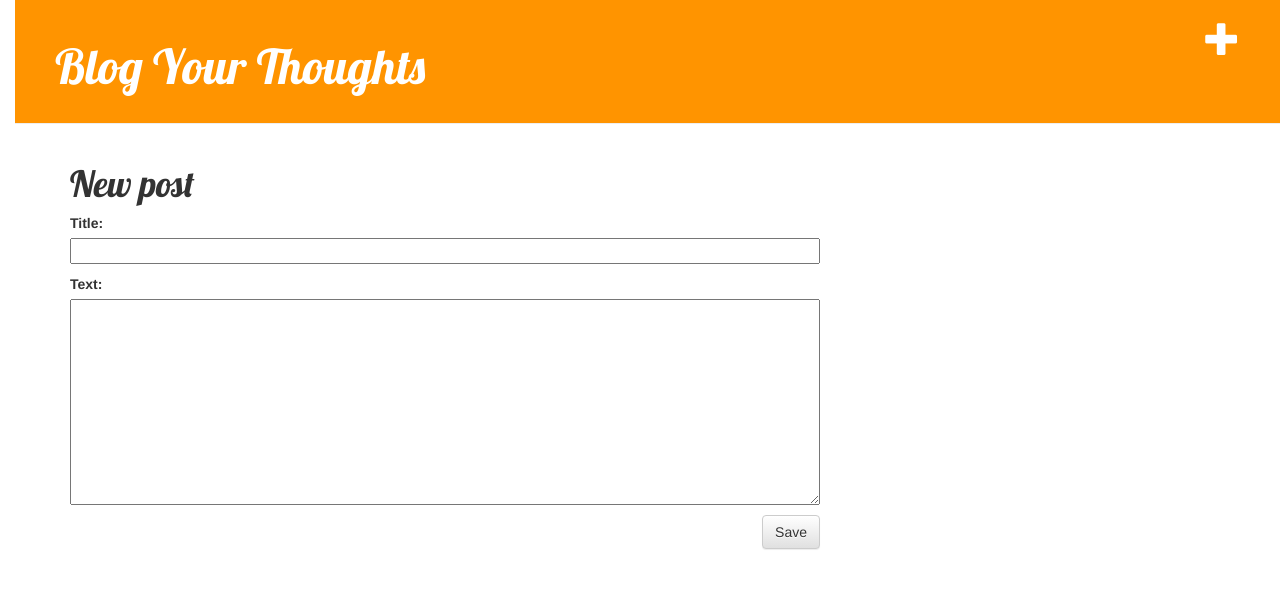
After one commit to divyanshkul/Blog, a Django app: template blog/templates/blog/post_edit.html in a window 1280 px wide. The commit adds this page. Shown: the top 589 px of the page. Run offline with Django 3.2, Linux system fonts and the light colour scheme; the template is opened without the code that fills it: values that come from a table or form of the project are taken from there, others are empty; parts of the project's set-up code (start-up, migrations or seed data) failed here and were passed over; some libraries are stand-ins or nearby versions.

Commit message:
Add your blog feature

```diff
--- /dev/null
+++ b/blog/forms.py
@@ -0,0 +1,9 @@
+from django import forms
+
+from .models import Post
+
+class PostForm(forms.ModelForm):
+
+    class Meta:
+        model = Post
+        fields = ('title', 'text',)
--- a/blog/templates/blog/base.html
+++ b/blog/templates/blog/base.html
@@ -1,18 +1,15 @@
 {% load staticfiles %}
-
-<!DOCTYPE html>
 <html>
     <head>
-	<title>Blog</title>
+        <title>Django Girls blog</title>
         <link rel="stylesheet" href="//maxcdn.bootstrapcdn.com/bootstrap/3.2.0/css/bootstrap.min.css">
         <link rel="stylesheet" href="//maxcdn.bootstrapcdn.com/bootstrap/3.2.0/css/bootstrap-theme.min.css">
+        <link href='//fonts.googleapis.com/css?family=Lobster&subset=latin,latin-ext' rel='stylesheet' type='text/css'>
         <link rel="stylesheet" href="{% static 'css/blog.css' %}">
-    <link href="//fonts.googleapis.com/css?family=Lobster&subset=latin,latin-ext" rel="stylesheet" type="text/css">
-
     </head>
     <body>
-<body>
         <div class="page-header">
+            <a href="{% url 'post_new' %}" class="top-menu"><span class="glyphicon glyphicon-plus"></span></a>
             <h1><a href="/">Blog Your Thoughts</a></h1>
         </div>
         <div class="content container">
--- a/blog/templates/blog/post_detail.html
+++ b/blog/templates/blog/post_detail.html
@@ -7,6 +7,7 @@
                 {{ post.published_date }}
             </div>
         {% endif %}
+        <a class="btn btn-default" href="{% url 'post_edit' pk=post.pk %}"><span class="glyphicon glyphicon-pencil"></span></a>
         <h1>{{ post.title }}</h1>
         <p>{{ post.text|linebreaksbr }}</p>
     </div>
--- /dev/null
+++ b/blog/templates/blog/post_edit.html
@@ -0,0 +1,9 @@
+{% extends 'blog/base.html' %}
+
+{% block content %}
+    <h1>New post</h1>
+    <form method="POST" class="post-form">{% csrf_token %}
+        {{ form.as_p }}
+        <button type="submit" class="save btn btn-default">Save</button>
+    </form>
+{% endblock %}
--- a/blog/urls.py
+++ b/blog/urls.py
@@ -4,5 +4,7 @@ from . import views
 urlpatterns = [
     url(r'^$', views.post_list, name='post_list'),
     url(r'^post/(?P<pk>\d+)/$', views.post_detail, name='post_detail'),
+    url(r'^post/new/$', views.post_new, name='post_new'),
+    url(r'^post/(?P<pk>\d+)/edit/$', views.post_edit, name='post_edit'),
 
 ]
```
Also changed, not shown: blog/views.py (+16 -0 lines). Lines whose indentation alone changed are shown as unchanged.
